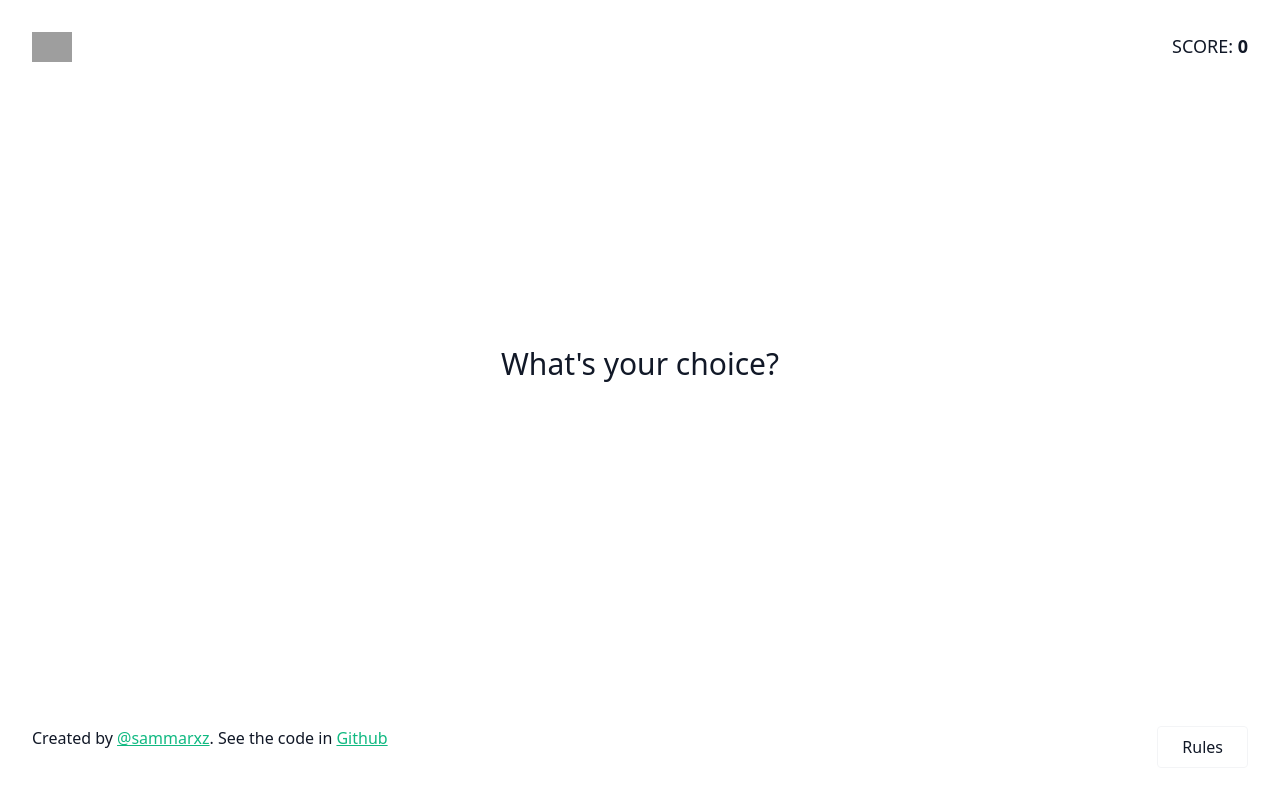
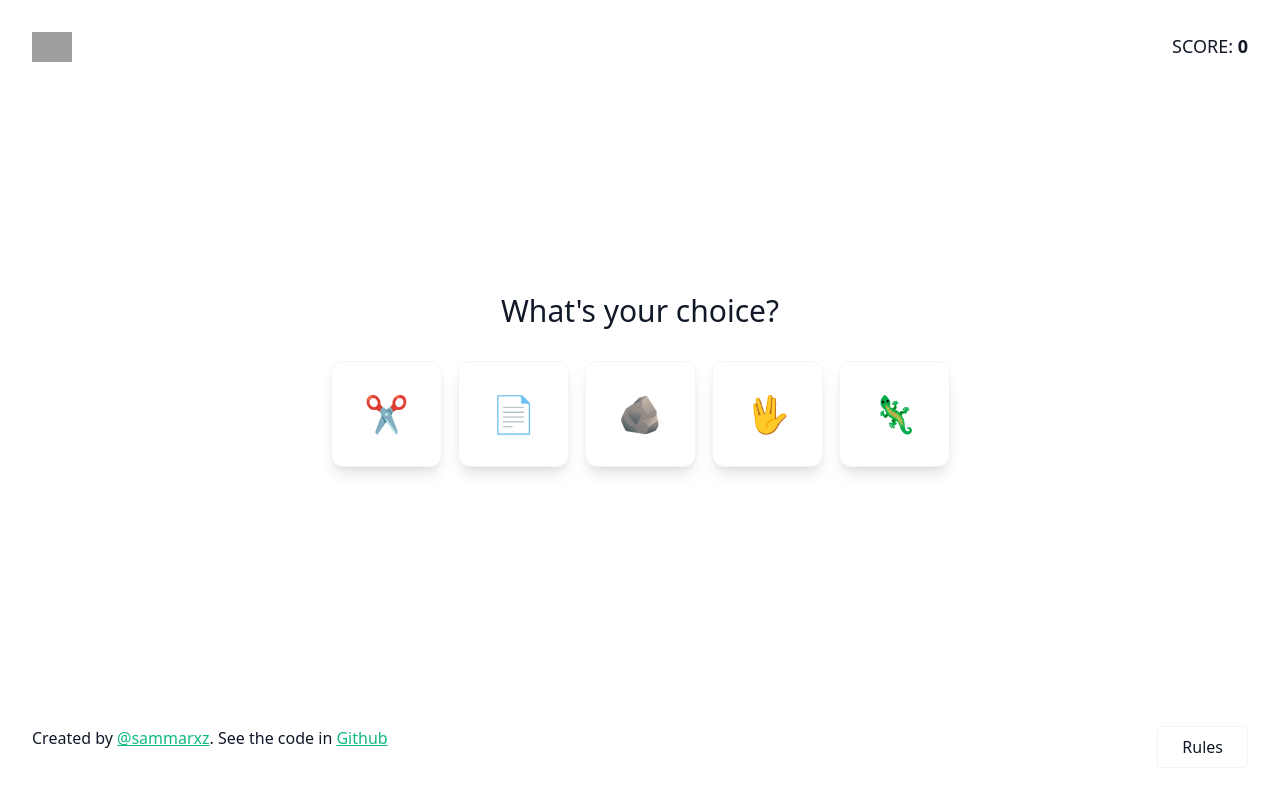
Before and after one commit to sammarxz/bestjob-challenge, a React (Vite) app: page / in a window 1280 px wide. Shown: the top 792 px of the page. Built offline with nearby package versions, Linux system fonts and the light colour scheme; grey boxes are pictures that could not be loaded.

Commit message:
add: home page

```diff
--- a/src/pages/Home/index.tsx
+++ b/src/pages/Home/index.tsx
@@ -1,9 +1,43 @@
 import React from 'react'
+import { Link } from 'react-router-dom'
 
-const Home = () => (
-  <>
-    <h2 className="text-3xl mb-8 text-center">What&apos;s your choice?</h2>
-  </>
-)
+import { useGame } from '../../state/context'
+import { Types } from '../../state/action'
+
+import { rules } from '../../utils'
+
+import { Choice } from '../../components'
+
+import styles from './styles.module.css'
+
+const Home = () => {
+  const { dispatch } = useGame()
+
+  return (
+    <>
+      <h2 className="text-3xl mb-8 text-center">What&apos;s your choice?</h2>
+      <div className="flex flex-wrap gap-4 items-center justify-center">
+        {rules.map(({ value }) => (
+          <Link key={value} to="/game">
+            <button
+              data-name={value}
+              className={styles.item}
+              onClick={() =>
+                dispatch({
+                  type: Types.user,
+                  payload: {
+                    choice: value
+                  }
+                })
+              }
+            >
+              <Choice type={value} />
+            </button>
+          </Link>
+        ))}
+      </div>
+    </>
+  )
+}
 
 export { Home }
--- /dev/null
+++ b/src/pages/Home/styles.module.css
@@ -0,0 +1,26 @@
+.item {
+  position: relative;
+  transition: transform .3s ease;
+}
+
+.item:after {
+  content: attr(data-name);
+  position:absolute;
+  bottom: -36px;
+  left: 0;
+  right: 0;
+  margin: 0 auto;
+  font-size: 24px;
+  font-weight: 700;
+  font-style: italic;
+  opacity: 0;
+  transition: opacity .3s ease;
+}
+
+.item:hover {
+  transform: scale(1.2) translateY(-10px)
+}
+
+.item:hover:after {
+  opacity: 1;
+}
```
